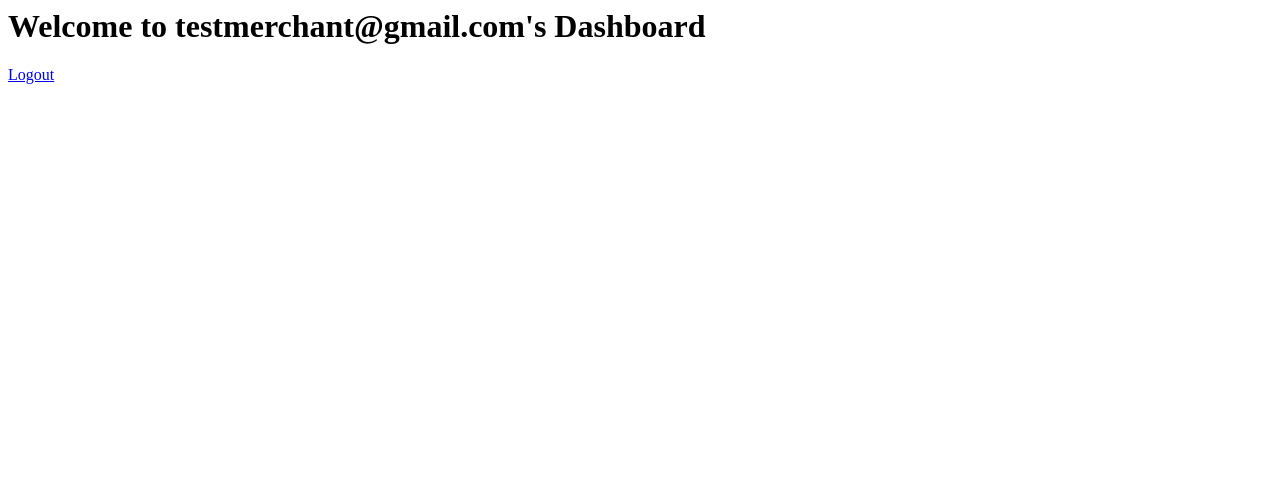
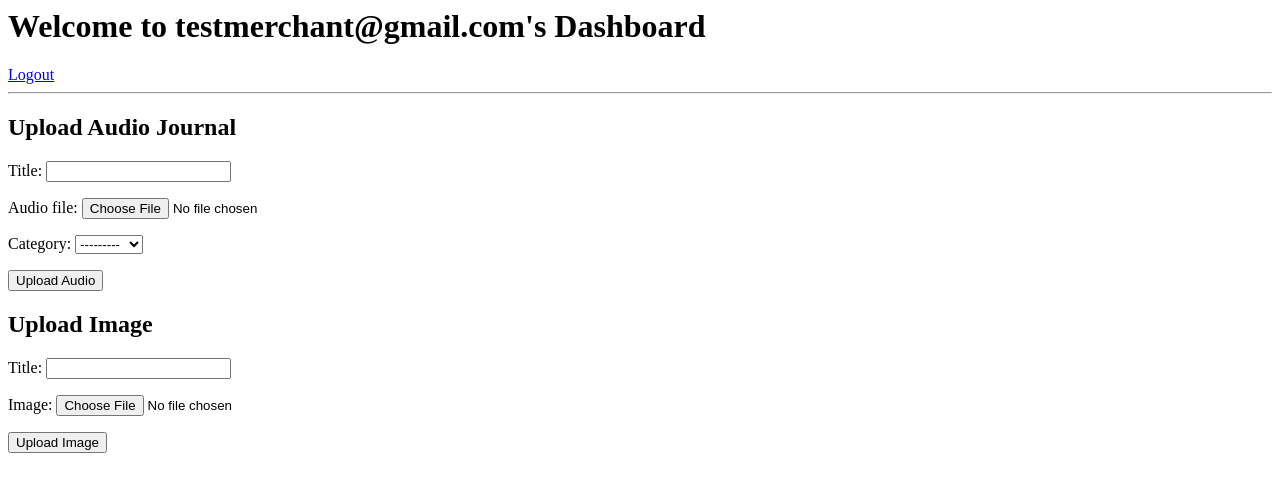
Before and after one commit to manotim/rba-media, a Django app: template accounts/templates/accounts/creator_dashboard.html in a window 1280 px wide. Shown: the top 492 px of the page. Run offline with Django 5.2, Linux system fonts and the light colour scheme; the template is opened without the code that fills it: values that come from a table or form of the project are taken from there, others are empty; a user stored in the database is signed in.

Commit message:
start adding creator dashboard logic

```diff
--- /dev/null
+++ b/accounts/forms.py
@@ -0,0 +1,13 @@
+# forms.py
+from django import forms
+from .models import AudioJournal, ImageUpload
+
+class AudioJournalForm(forms.ModelForm):
+    class Meta:
+        model = AudioJournal
+        fields = ['title', 'audio_file', 'category']
+
+class ImageUploadForm(forms.ModelForm):
+    class Meta:
+        model = ImageUpload
+        fields = ['title', 'image']
--- a/accounts/models.py
+++ b/accounts/models.py
@@ -1,6 +1,6 @@
 from django.contrib.auth.models import AbstractUser
 from django.db import models
-
+from django.conf import settings
 class CustomUser(AbstractUser):
     ROLE_CHOICES = (
         ('admin', 'Admin'),
@@ -8,3 +8,28 @@ class CustomUser(AbstractUser):
         ('customer', 'Customer'),
     )
     role = models.CharField(max_length=20, choices=ROLE_CHOICES, default='customer')
+
+
+
+class AudioJournal(models.Model):
+    CATEGORY_CHOICES = [
+        ('secular', 'Secular'),
+        ('gospel', 'Gospel'),
+    ]
+    creator = models.ForeignKey(settings.AUTH_USER_MODEL, on_delete=models.CASCADE)
+    title = models.CharField(max_length=255)
+    audio_file = models.FileField(upload_to='audio_journals/')
+    category = models.CharField(max_length=10, choices=CATEGORY_CHOICES)
+    uploaded_at = models.DateTimeField(auto_now_add=True)
+
+    def __str__(self):
+        return self.title
+
+class ImageUpload(models.Model):
+    creator = models.ForeignKey(settings.AUTH_USER_MODEL, on_delete=models.CASCADE)
+    title = models.CharField(max_length=255)
+    image = models.ImageField(upload_to='creator_images/')
+    uploaded_at = models.DateTimeField(auto_now_add=True)
+
+    def __str__(self):
+        return self.title
--- a/accounts/templates/accounts/creator_dashboard.html
+++ b/accounts/templates/accounts/creator_dashboard.html
@@ -1,2 +1,18 @@
 <h1>Welcome to {{ user.get_username }}'s Dashboard</h1>
 <a href="{% url 'logout' %}">Logout</a>
+
+<hr>
+
+<h2>Upload Audio Journal</h2>
+<form method="POST" enctype="multipart/form-data" action="{% url 'upload_audio' %}">
+    {% csrf_token %}
+    {{ audio_form.as_p }}
+    <button type="submit">Upload Audio</button>
+</form>
+
+<h2>Upload Image</h2>
+<form method="POST" enctype="multipart/form-data" action="{% url 'upload_image' %}">
+    {% csrf_token %}
+    {{ image_form.as_p }}
+    <button type="submit">Upload Image</button>
+</form>
--- /dev/null
+++ b/accounts/templates/accounts/upload_audio.html
@@ -0,0 +1,6 @@
+<h2>Upload Audio Journal</h2>
+<form method="post" enctype="multipart/form-data">
+    {% csrf_token %}
+    {{ form.as_p }}
+    <button type="submit">Upload Audio</button>
+</form>
--- a/accounts/urls.py
+++ b/accounts/urls.py
@@ -1,5 +1,5 @@
 from django.urls import path
-from .views import register, user_login, user_logout, admin_dashboard, creator_dashboard, customer_dashboard
+from .views import register, user_login, user_logout, admin_dashboard, creator_dashboard, customer_dashboard, upload_audio, upload_image
 
 urlpatterns = [
     path('register/', register, name='register'),
@@ -8,4 +8,6 @@ urlpatterns = [
     path('admin-dashboard/', admin_dashboard, name='admin_dashboard'),
     path('creator-dashboard/', creator_dashboard, name='creator_dashboard'),
     path('customer-dashboard/', customer_dashboard, name='customer_dashboard'),
+    path('upload-audio/', upload_audio, name='upload_audio'),
+    path('upload-image/', upload_image, name='upload_image'),
 ]
--- a/role_based_media/urls.py
+++ b/role_based_media/urls.py
@@ -1,23 +1,12 @@
-"""
-URL configuration for role_based_media project.
-
-The `urlpatterns` list routes URLs to views. For more information please see:
-    https://docs.djangoproject.com/en/5.2/topics/http/urls/
-Examples:
-Function views
-    1. Add an import:  from my_app import views
-    2. Add a URL to urlpatterns:  path('', views.home, name='home')
-Class-based views
-    1. Add an import:  from other_app.views import Home
-    2. Add a URL to urlpatterns:  path('', Home.as_view(), name='home')
-Including another URLconf
-    1. Import the include() function: from django.urls import include, path
-    2. Add a URL to urlpatterns:  path('blog/', include('blog.urls'))
-"""
 from django.contrib import admin
 from django.urls import path, include
+from django.conf.urls.static import static
+from django.conf import settings
 
 urlpatterns = [
     path('admin/', admin.site.urls),
     path('accounts/', include('accounts.urls')),
 ]
+
+if settings.DEBUG:
+    urlpatterns += static(settings.MEDIA_URL, document_root=settings.MEDIA_ROOT)
```
Also changed, not shown: accounts/views.py (+38 -2 lines), role_based_media/settings.py (+3 -30 lines), accounts/migrations/0002_audiojournal_imageupload.py (added), accounts/templates/accounts/upload_image.html (added), db.sqlite3.
